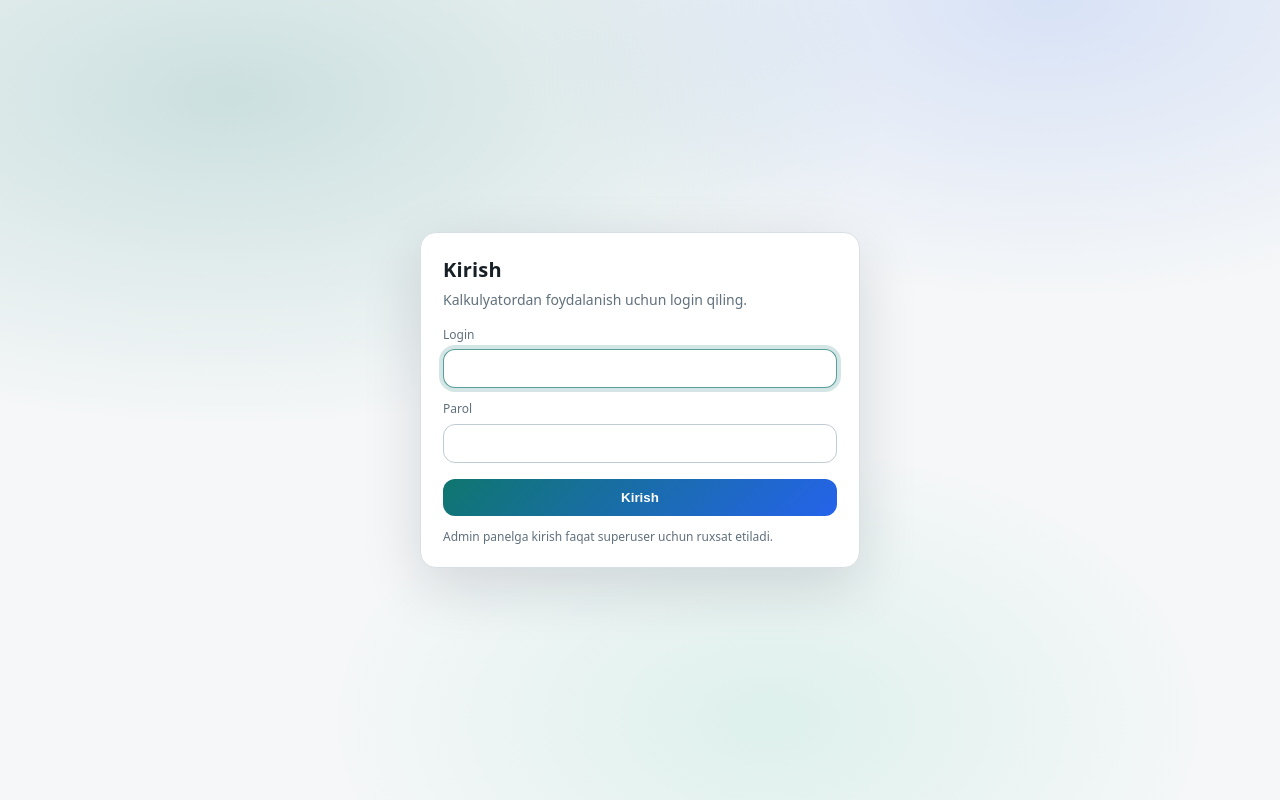
After one commit to shahbozshirinboyev/calculator.teratech.uz, a Django app: page /login/ in a window 1280 px wide. The commit adds this page. Run offline with Django 5.2, Linux system fonts and the light colour scheme.

Commit message:
new section is done

```diff
--- /dev/null
+++ b/calculator/templates/registration/login.html
@@ -0,0 +1,155 @@
+<!doctype html>
+<html lang="uz">
+  <head>
+    <meta charset="utf-8" />
+    <meta name="viewport" content="width=device-width, initial-scale=1" />
+    <title>Kirish</title>
+    <style>
+      :root {
+        color-scheme: light;
+        --bg: #f5f7f8;
+        --card: #ffffff;
+        --card-border: #d9e0e5;
+        --text: #172026;
+        --muted: #60707c;
+        --accent: #0f766e;
+        --accent-2: #2563eb;
+        --danger: #b42318;
+      }
+
+      * {
+        box-sizing: border-box;
+      }
+
+      body {
+        margin: 0;
+        min-height: 100vh;
+        display: grid;
+        place-items: center;
+        background: radial-gradient(1200px 600px at 18% 12%, rgba(15, 118, 110, 0.18), transparent 55%),
+          radial-gradient(900px 500px at 82% 0%, rgba(37, 99, 235, 0.14), transparent 60%),
+          radial-gradient(800px 500px at 60% 90%, rgba(16, 185, 129, 0.1), transparent 55%), var(--bg);
+        color: var(--text);
+        font: 14px/1.45 system-ui, -apple-system, Segoe UI, Roboto, Arial, sans-serif;
+        padding: 24px;
+      }
+
+      .card {
+        width: min(440px, 100%);
+        background: var(--card);
+        border: 1px solid var(--card-border);
+        border-radius: 16px;
+        padding: 22px;
+        box-shadow: 0 18px 60px rgba(16, 24, 40, 0.14);
+      }
+
+      h1 {
+        margin: 0 0 6px;
+        font-size: 20px;
+        font-weight: 700;
+        letter-spacing: 0.2px;
+      }
+
+      .subtitle {
+        margin: 0 0 16px;
+        color: var(--muted);
+      }
+
+      label {
+        display: block;
+        margin: 12px 0 6px;
+        color: var(--muted);
+        font-size: 12px;
+      }
+
+      input {
+        width: 100%;
+        padding: 11px 12px;
+        border-radius: 12px;
+        border: 1px solid #bfccd4;
+        background: #fff;
+        color: var(--text);
+        outline: none;
+      }
+
+      input:focus {
+        border-color: rgba(15, 118, 110, 0.7);
+        box-shadow: 0 0 0 4px rgba(15, 118, 110, 0.18);
+      }
+
+      .actions {
+        margin-top: 16px;
+        display: flex;
+        gap: 10px;
+        align-items: center;
+        justify-content: space-between;
+      }
+
+      button {
+        width: 100%;
+        padding: 11px 12px;
+        border: 0;
+        border-radius: 12px;
+        cursor: pointer;
+        font-weight: 650;
+        color: white;
+        background: linear-gradient(135deg, var(--accent), var(--accent-2));
+      }
+
+      .errors {
+        margin: 10px 0 0;
+        padding: 10px 12px;
+        border-radius: 12px;
+        border: 1px solid rgba(180, 35, 24, 0.25);
+        background: rgba(180, 35, 24, 0.08);
+        color: var(--danger);
+        font-size: 13px;
+      }
+
+      .hint {
+        margin: 12px 0 0;
+        color: var(--muted);
+        font-size: 12px;
+      }
+
+      a {
+        color: var(--text);
+        text-decoration: underline;
+        text-underline-offset: 3px;
+      }
+    </style>
+  </head>
+  <body>
+    <div class="card">
+      <h1>Kirish</h1>
+      <p class="subtitle">Kalkulyatordan foydalanish uchun login qiling.</p>
+
+      {% if form.errors %}
+      <div class="errors">Login yoki parol noto‘g‘ri.</div>
+      {% endif %}
+
+      {% if next %}
+        {% if user.is_authenticated %}
+          <div class="errors">Sizda ushbu sahifaga kirish huquqi yo‘q.</div>
+        {% endif %}
+      {% endif %}
+
+      <form method="post" action="{% url 'login' %}">
+        {% csrf_token %}
+        <label for="id_username">Login</label>
+        <input type="text" name="username" autofocus autocapitalize="none" autocomplete="username" maxlength="150" required id="id_username" />
+
+        <label for="id_password">Parol</label>
+        <input type="password" name="password" autocomplete="current-password" required id="id_password" />
+
+        <input type="hidden" name="next" value="{{ next }}" />
+
+        <div class="actions">
+          <button type="submit">Kirish</button>
+        </div>
+      </form>
+
+      <p class="hint">Admin panelga kirish faqat superuser uchun ruxsat etiladi.</p>
+    </div>
+  </body>
+</html>
--- a/calculator/views.py
+++ b/calculator/views.py
@@ -1,6 +1,7 @@
 from decimal import Decimal
 import json
 
+from django.contrib.auth.decorators import login_required
 from django.http import JsonResponse
 from django.shortcuts import render
 from django.db.models import Max
@@ -11,6 +12,7 @@ from products.models import CPU, RAM, KeyboardMouse, MonoblockBase, Storage
 from .models import BuildQuote, CalculatorSettings
 
 
+@login_required
 def calculator(request):
     bases = MonoblockBase.objects.filter(is_active=True)
     base_data = [
@@ -72,6 +74,7 @@ def calculator(request):
     )
 
 
+@login_required
 @require_POST
 def save_usd_rate(request):
     try:
@@ -86,6 +89,7 @@ def save_usd_rate(request):
     return JsonResponse({"usd_rate": f"{settings.usd_rate:.2f}"})
 
 
+@login_required
 @require_POST
 def save_quote(request):
     monoblock_base = MonoblockBase.objects.get(pk=request.POST["monoblock_base"])
--- a/config/urls.py
+++ b/config/urls.py
@@ -15,9 +15,20 @@ Including another URLconf
     2. Add a URL to urlpatterns:  path('blog/', include('blog.urls'))
 """
 from django.contrib import admin
+from django.contrib.auth import views as auth_views
 from django.urls import include, path
 
+
+def _superuser_only_admin_has_permission(request):
+    user = request.user
+    return bool(user and user.is_active and user.is_superuser)
+
+
+admin.site.has_permission = _superuser_only_admin_has_permission
+
 urlpatterns = [
+    path("login/", auth_views.LoginView.as_view(), name="login"),
+    path("logout/", auth_views.LogoutView.as_view(), name="logout"),
     path('', include('calculator.urls')),
     path('admin/', admin.site.urls),
 ]
```
Also changed, not shown: calculator/templates/calculator/calculator.html (+31 -1 lines), config/settings.py (+6 -4 lines), db.sqlite3.
